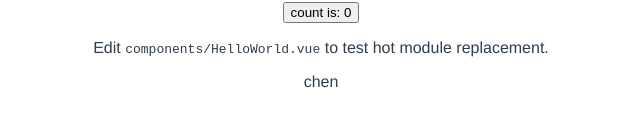
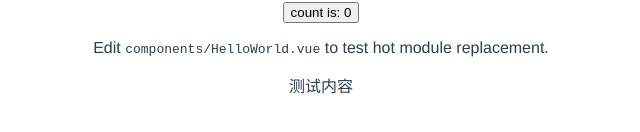
Before and after one commit to Chan-picle/putaojia, a Vue app: page / in a window 1280 px wide. Shown: the part 342-474 px from the top of the page, without its empty margins (319-959 px from the left). Built offline with nearby package versions, Linux system fonts and the light colour scheme.

Commit message:
chen first test

```diff
--- a/src/components/HelloWorld.vue
+++ b/src/components/HelloWorld.vue
@@ -2,7 +2,7 @@
   <h1>{{ msg }}</h1>
   <button @click="count++">count is: {{ count }}</button>
   <p>Edit <code>components/HelloWorld.vue</code> to test hot module replacement.</p>
-  <p>chen</p>
+  <p>测试内容</p>
 </template>
 
 <script lang="ts">
```
